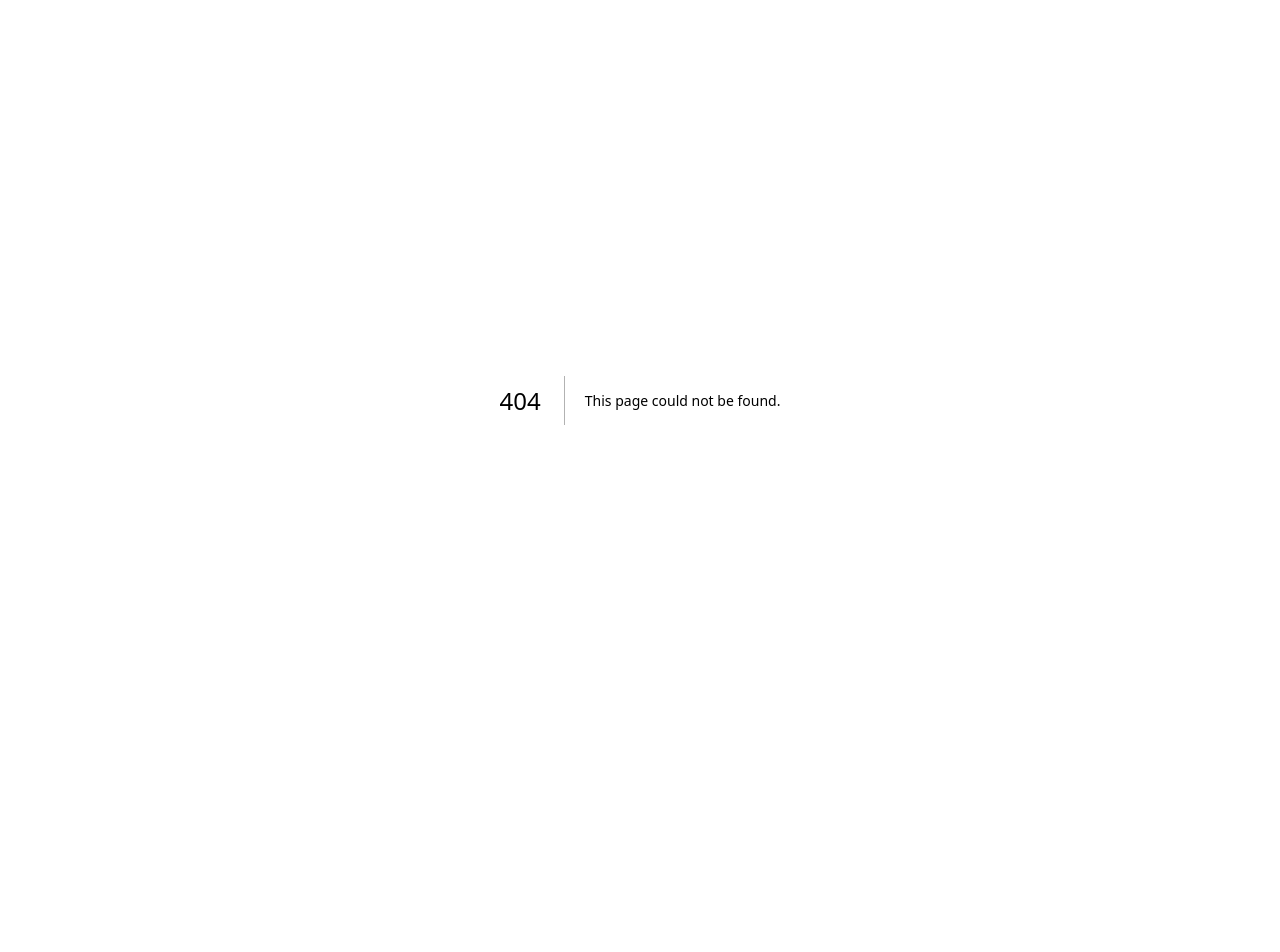
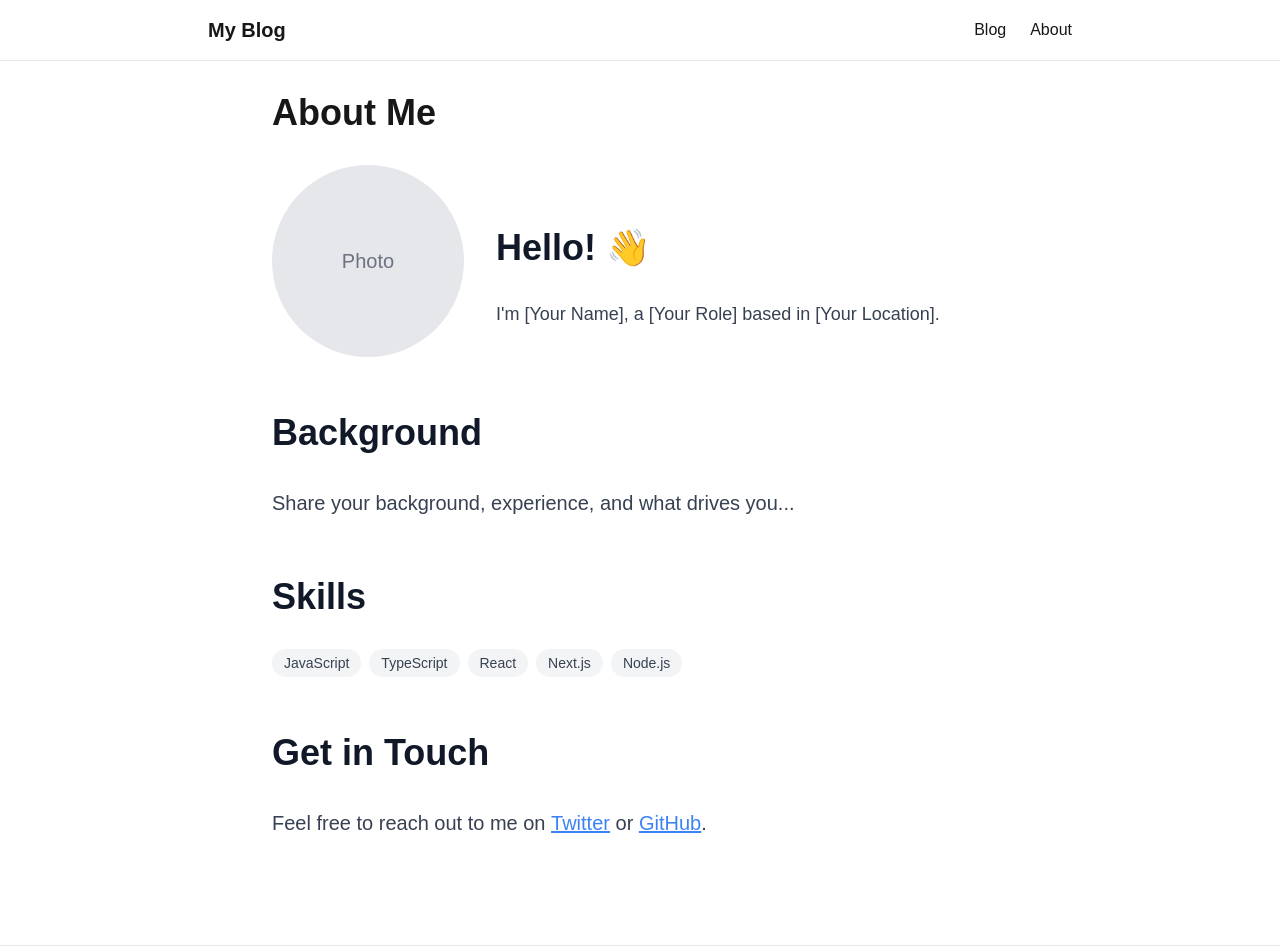
Before and after one commit to Nimzyow/my-blog, a Next.js app: page /about in a window 1280 px wide. Before the commit this address had no page. Shown: the top 952 px of the page. Before the commit the page ends 800 px from the top, so only its background shows below. Built offline with nearby package versions, Linux system fonts and the light colour scheme.

Commit message:
create layout and about us page

```diff
--- /dev/null
+++ b/src/components/Layout.tsx
@@ -0,0 +1,35 @@
+import Link from "next/link";
+
+interface LayoutProps {
+  children: React.ReactNode;
+}
+
+export default function Layout({ children }: LayoutProps) {
+  return (
+    <div className="min-h-screen">
+      <nav className="bg-background border-b border-gray-200 dark:border-gray-800">
+        <div className="max-w-4xl mx-auto px-4 py-4">
+          <div className="flex justify-between items-center">
+            <Link href="/" className="text-xl font-bold hover:text-blue-500">
+              My Blog
+            </Link>
+            <div className="space-x-6">
+              <Link href="/" className="hover:text-blue-500">
+                Blog
+              </Link>
+              <Link href="/about" className="hover:text-blue-500">
+                About
+              </Link>
+            </div>
+          </div>
+        </div>
+      </nav>
+      <main>{children}</main>
+      <footer className="border-t border-gray-200 dark:border-gray-800 mt-12">
+        <div className="max-w-4xl mx-auto px-4 py-6 text-center text-gray-600">
+          © {new Date().getFullYear()} My Blog. All rights reserved.
+        </div>
+      </footer>
+    </div>
+  );
+}
--- /dev/null
+++ b/src/pages/about.tsx
@@ -0,0 +1,78 @@
+import Layout from "@/components/Layout";
+
+export default function About() {
+  return (
+    <Layout>
+      <div className="max-w-3xl mx-auto px-4 py-8">
+        <h1 className="text-4xl font-bold mb-8">About Me</h1>
+        <div className="prose lg:prose-xl">
+          {/* Profile section */}
+          <div className="mb-8 flex flex-col md:flex-row items-center gap-8">
+            <div className="w-48 h-48 relative rounded-full overflow-hidden">
+              {/* Add your image here */}
+              <div className="bg-gray-200 w-full h-full flex items-center justify-center">
+                {/* Placeholder - replace with your image */}
+                <span className="text-gray-500">Photo</span>
+              </div>
+            </div>
+            <div>
+              <h2 className="text-2xl font-semibold mb-4">Hello! 👋</h2>
+              <p className="text-lg">
+                I'm [Your Name], a [Your Role] based in [Your Location].
+              </p>
+            </div>
+          </div>
+
+          {/* Background section */}
+          <section className="mb-8">
+            <h2 className="text-2xl font-semibold mb-4">Background</h2>
+            <p>Share your background, experience, and what drives you...</p>
+          </section>
+
+          {/* Skills section */}
+          <section className="mb-8">
+            <h2 className="text-2xl font-semibold mb-4">Skills</h2>
+            <div className="flex flex-wrap gap-2">
+              {["JavaScript", "TypeScript", "React", "Next.js", "Node.js"].map(
+                (skill) => (
+                  <span
+                    key={skill}
+                    className="px-3 py-1 bg-gray-100 dark:bg-gray-800 rounded-full text-sm"
+                  >
+                    {skill}
+                  </span>
+                )
+              )}
+            </div>
+          </section>
+
+          {/* Contact section */}
+          <section>
+            <h2 className="text-2xl font-semibold mb-4">Get in Touch</h2>
+            <p>
+              Feel free to reach out to me on{" "}
+              <a
+                href="https://twitter.com/yourusername"
+                className="text-blue-500 hover:text-blue-700"
+                target="_blank"
+                rel="noopener noreferrer"
+              >
+                Twitter
+              </a>{" "}
+              or{" "}
+              <a
+                href="https://github.com/yourusername"
+                className="text-blue-500 hover:text-blue-700"
+                target="_blank"
+                rel="noopener noreferrer"
+              >
+                GitHub
+              </a>
+              .
+            </p>
+          </section>
+        </div>
+      </div>
+    </Layout>
+  );
+}
```
